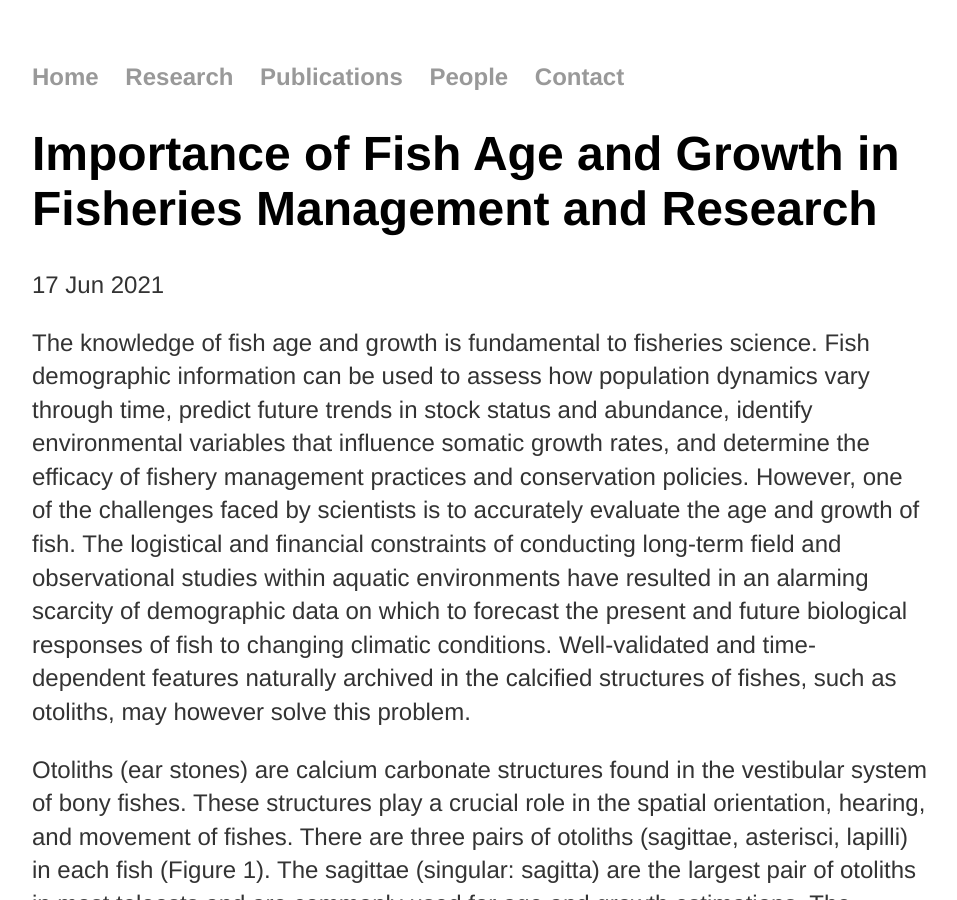
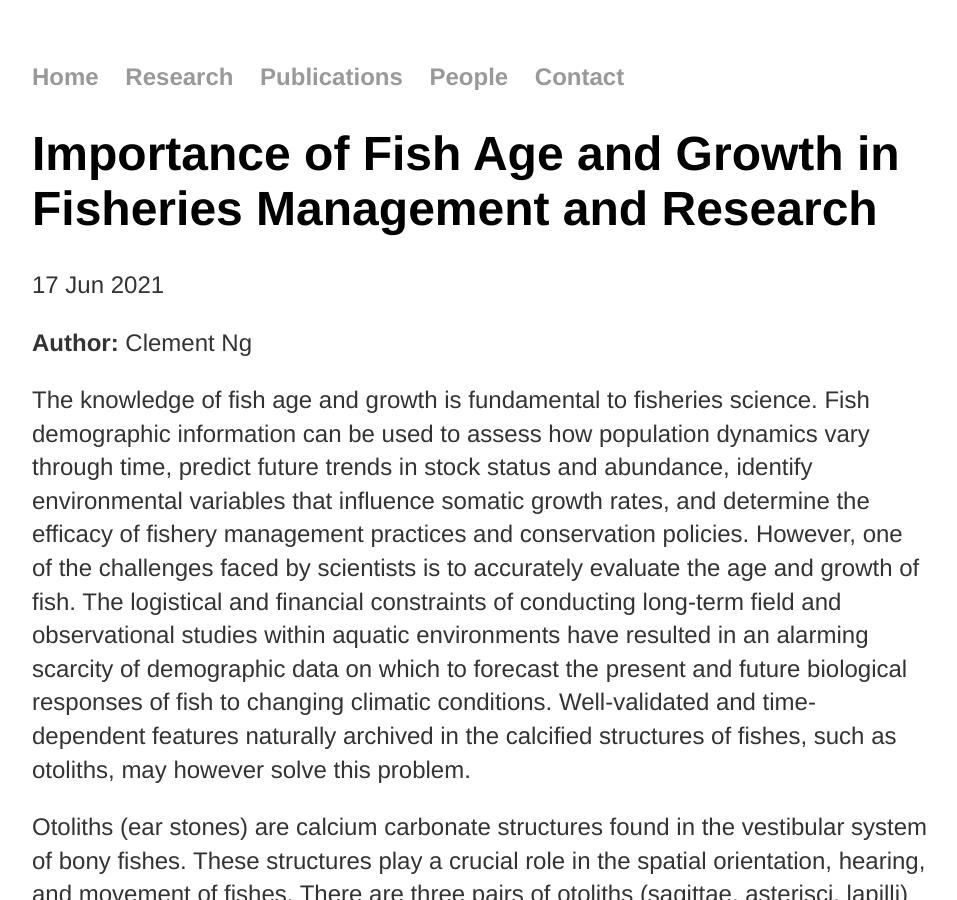
Before and after one commit to Aquatic-Biochronology-Lab/Aquatic-Biochronology-Lab.github.io, a Jekyll site: the page built from _posts/2021-06-17-Importance-of-Fish-Age-and-Growth.md, in a window 1280 px wide and 900 px high. Shown: the whole window, without its empty margins (160-1117 px from the left). Built offline with Jekyll 4.4.1, drawn with Linux system fonts in a browser that asks for light colours.

Commit message:
Update 2021-06-17-Importance-of-Fish-Age-and-Growth.md

```diff
--- a/_posts/2021-06-17-Importance-of-Fish-Age-and-Growth.md
+++ b/_posts/2021-06-17-Importance-of-Fish-Age-and-Growth.md
@@ -3,6 +3,8 @@ layout: post
 title: "Importance of Fish Age and Growth in Fisheries Management and Research"
 date: 2021-06-17
 ---
+
+<strong>Author:</strong> Clement Ng
 
 The knowledge of fish age and growth is fundamental to fisheries science. Fish demographic information can be used to assess how population dynamics vary through time, predict future trends in stock status and abundance, identify environmental variables that influence somatic growth rates, and determine the efficacy of fishery management practices and conservation policies. However, one of the challenges faced by scientists is to accurately evaluate the age and growth of fish. The logistical and financial constraints of conducting long-term field and observational studies within aquatic environments have resulted in an alarming scarcity of demographic data on which to forecast the present and future biological responses of fish to changing climatic conditions. Well-validated and time-dependent features naturally archived in the calcified structures of fishes, such as otoliths, may however solve this problem.
 
```
